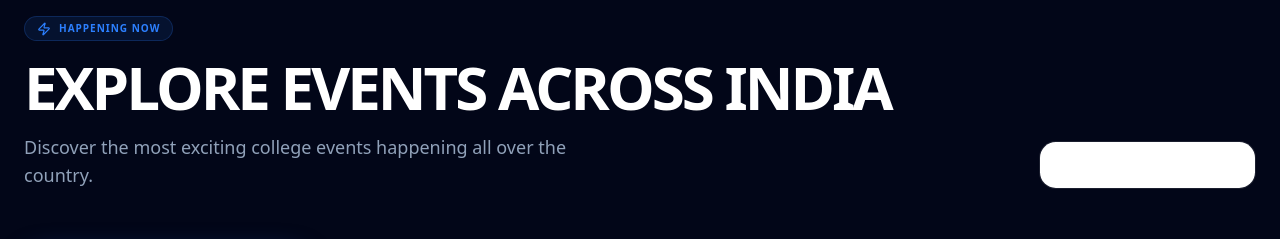
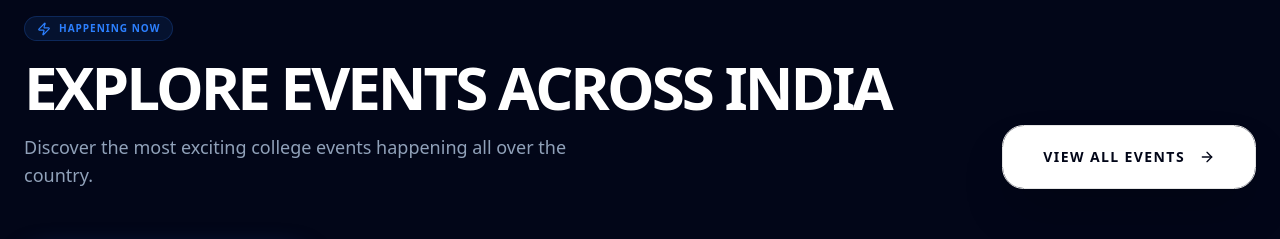
Before and after one commit to ranitadhikari/event-karo, a Next.js app: page / in a window 1280 px wide. Shown: the part 1280-1519 px from the top of the page. Built offline with nearby package versions, Linux system fonts and the light colour scheme.

Commit message:
buttons fixed

```diff
--- a/src/app/page.tsx
+++ b/src/app/page.tsx
@@ -431,7 +431,7 @@ export default function LandingPage() {
                 </p>
               </div>
               <Link href="/events">
-                <Button variant="outline" className="border-white/10 hover:bg-white/5 text-white font-bold uppercase tracking-widest text-xs h-12 px-8 rounded-xl">
+                <Button variant="outline" className="bg-white text-slate-950 hover:bg-slate-200 font-bold uppercase tracking-widest px-10 h-16 rounded-2xl shadow-2xl">
                   View All Events <ArrowRight className="ml-2 h-4 w-4" />
                 </Button>
               </Link>
@@ -494,7 +494,7 @@ export default function LandingPage() {
 
             <div className="mt-16 text-center">
               <Link href="/colleges">
-                <Button variant="outline" className="border-white/10 text-white hover:bg-white/5 font-bold uppercase tracking-widest px-8 h-12 rounded-xl">
+                <Button variant="outline" className="bg-white text-slate-950 hover:bg-slate-200 font-bold uppercase tracking-widest px-10 h-16 rounded-2xl shadow-2xl">
                   Explore All Colleges
                 </Button>
               </Link>
@@ -521,7 +521,7 @@ export default function LandingPage() {
                   </Button>
                 </Link>
                 <Link href="/college/register">
-                  <Button size="lg" variant="outline" className="border-white/20 text-white hover:bg-white/5 font-bold uppercase tracking-widest px-10 h-16 rounded-2xl">
+                  <Button size="lg" variant="outline" className="bg-white text-slate-950 hover:bg-slate-200 font-bold uppercase tracking-widest px-10 h-16 rounded-2xl shadow-2xl">
                     Register College
                   </Button>
                 </Link>
```
